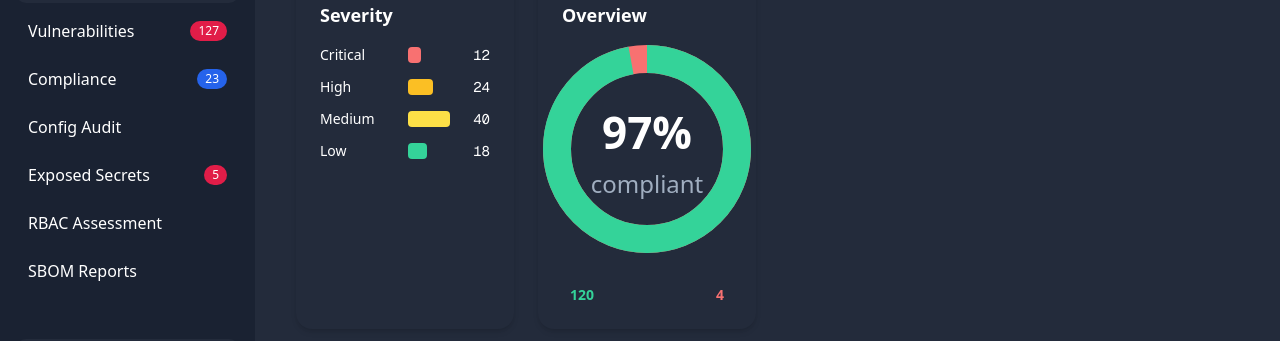
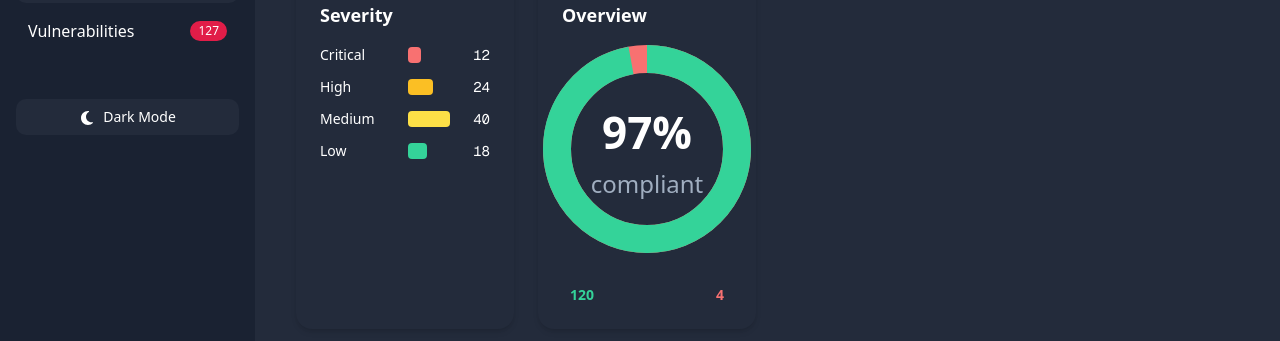
Before and after one commit to SHIELD-scanner/shield-frontend, a Next.js app: page / in a window 1280 px wide. Shown: the part 334-675 px from the top of the page. Built offline with nearby package versions, Linux system fonts and the light colour scheme; no server answers.

Commit message:
🚀 Feature: Disable unused nav for now.

```diff
--- a/src/components/dashboard/nav-data.ts
+++ b/src/components/dashboard/nav-data.ts
@@ -12,19 +12,19 @@ export const dashboardNav = [
     badge: "127",
     badgeColor: "bg-[#e11d48]",
   },
-  {
-    label: "nav.compliance",
-    href: "/compliance",
-    badge: "23",
-    badgeColor: "bg-[#2563eb]",
-  },
-  { label: "nav.configAudit", href: "/config-audit" },
-  {
-    label: "nav.exposedSecrets",
-    href: "/exposed-secrets",
-    badge: "5",
-    badgeColor: "bg-[#e11d48]",
-  },
-  { label: "nav.rbacAssessment", href: "/rbac-assessment" },
-  { label: "nav.sbomReports", href: "/sbom-reports" },
+  // {
+  //   label: "nav.compliance",
+  //   href: "/compliance",
+  //   badge: "23",
+  //   badgeColor: "bg-[#2563eb]",
+  // },
+  // { label: "nav.configAudit", href: "/config-audit" },
+  // {
+  //   label: "nav.exposedSecrets",
+  //   href: "/exposed-secrets",
+  //   badge: "5",
+  //   badgeColor: "bg-[#e11d48]",
+  // },
+  // { label: "nav.rbacAssessment", href: "/rbac-assessment" },
+  // { label: "nav.sbomReports", href: "/sbom-reports" },
 ];
```
